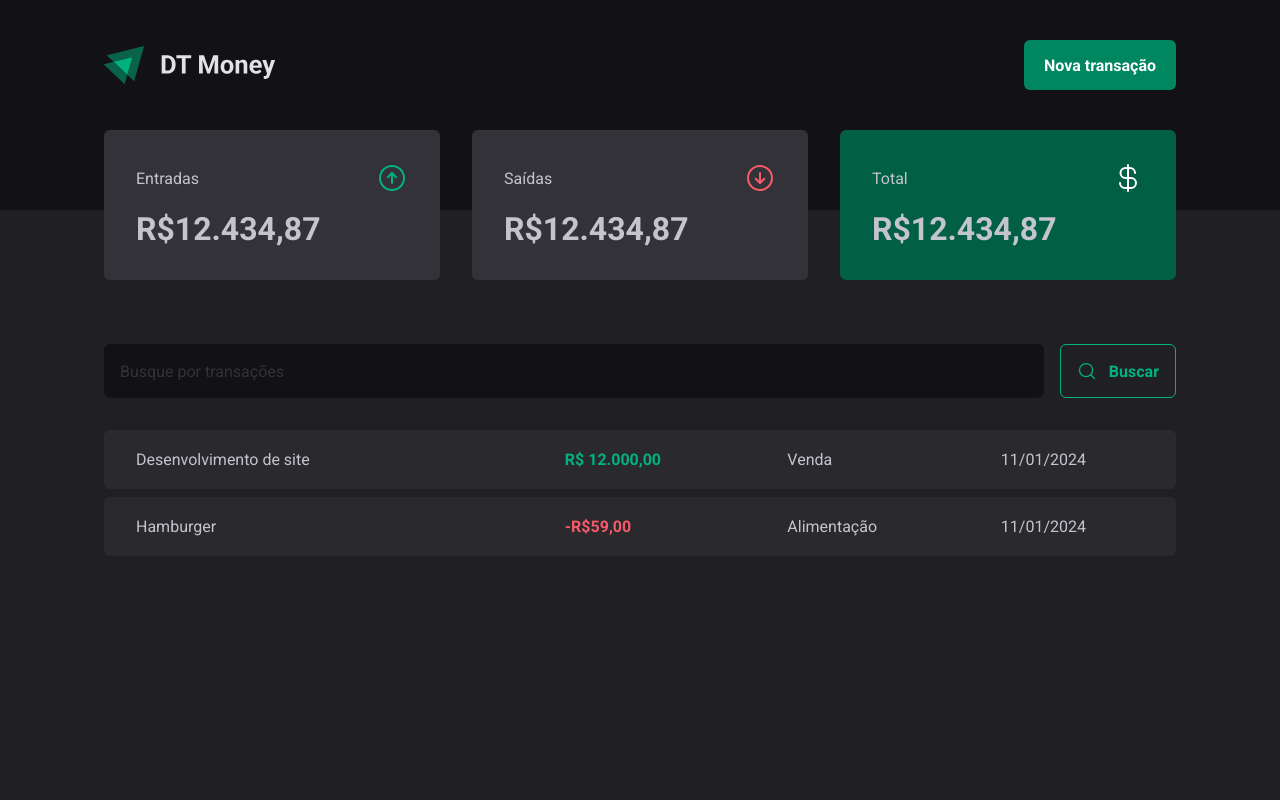
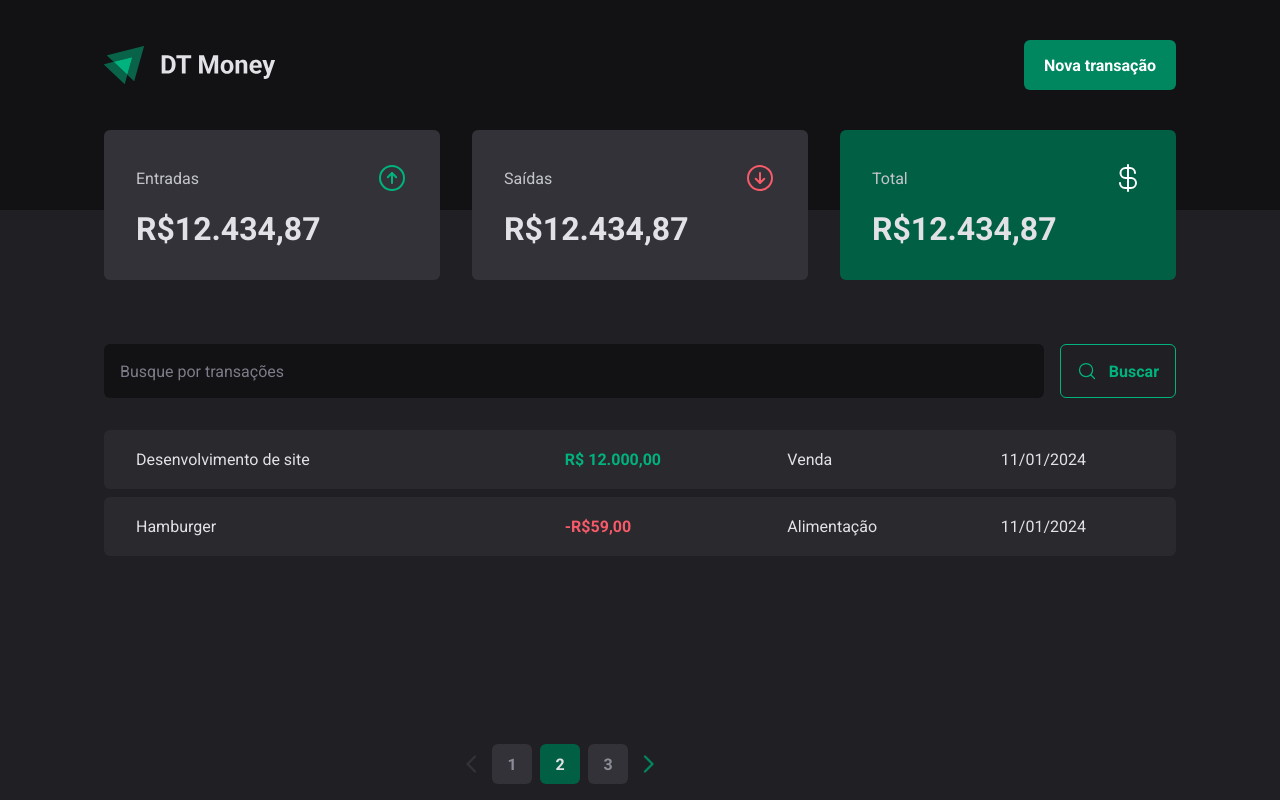
Before and after one commit to melovitor/DT-Money, a React (Vite) app: page / in a window 1280 px wide. Built offline with nearby package versions, Linux system fonts and the light colour scheme.

Commit message:
Componente: Pagination

```diff
--- a/src/pages/Transactions/SearchForm/styles.ts
+++ b/src/pages/Transactions/SearchForm/styles.ts
@@ -13,7 +13,7 @@ export const SearchFormContainer = styled.form`
         color: ${props => props.theme['gray-300']};
         padding: 1rem;
         &::placeholder {
-            color: ${props => props.theme['gray-600']};
+            color: ${props => props.theme['gray-500']};
         }
     }
 
--- /dev/null
+++ b/src/pages/Transactions/components/Pagination/index.tsx
@@ -0,0 +1,15 @@
+
+import { LastPage, NewPage, Page, PaginationContainer } from "./styles";
+
+export function Pagination(){
+    return(
+        <PaginationContainer>
+            <LastPage size={24} weight="bold"/>
+            <Page>1</Page>
+            <Page active>2</Page>
+            <Page>3</Page>
+            <NewPage size={24} weight="bold" active/>
+        </PaginationContainer>
+
+    )
+}
--- /dev/null
+++ b/src/pages/Transactions/components/Pagination/styles.ts
@@ -0,0 +1,42 @@
+import styled from "styled-components";
+import { CaretLeft, CaretRight } from "phosphor-react";
+
+export const PaginationContainer = styled.footer`
+    display: flex;
+    align-items: center;
+    justify-content: center;
+    position: absolute;
+
+    width: 100%;
+    max-width: 1120px;
+    margin: 0 auto;
+    padding: 0 1.5rem;
+    bottom: 1rem;
+    gap: .5rem;
+
+`
+
+interface PageProps {
+    active?: boolean;
+}
+
+export const Page = styled.div<PageProps>`
+    display: flex;
+    justify-content: center;
+    align-items: center;
+    width: 40px;
+    height: 40px;
+    padding: 1rem;
+    border-radius: 6px;
+    background-color: ${props => props.active === true ?  props.theme['green-700'] : props.theme['gray-600']};
+    color: ${props => props.active === true ?  props.theme['gray-100'] : props.theme['gray-400']};
+    font-weight: bold;
+`
+
+export const NewPage = styled(CaretRight)<PageProps>`
+    color: ${props => props.active === true ?  props.theme['green-500'] : props.theme['gray-600']};
+
+`
+export const LastPage = styled(CaretLeft)<PageProps>`
+    color: ${props => props.active === true ?  props.theme['green-500'] : props.theme['gray-600']};
+`
--- a/src/pages/Transactions/index.tsx
+++ b/src/pages/Transactions/index.tsx
@@ -1,6 +1,7 @@
 import { Header } from "../../components/Header";
 import { Summary } from "../../components/Summary";
 import { SearchForm } from "./SearchForm";
+import { Pagination } from "./components/Pagination";
 import { CalendarIcon, PriceHighLight, TagIcon, TransactionsContainer, TransactionsTable } from "./styles";
 
 export function Transactions(){
@@ -28,6 +29,7 @@ export function Transactions(){
                     </tbody>
                 </TransactionsTable>
             </TransactionsContainer>
+            <Pagination/>
         </div>
     )
 }
--- a/src/styles/global.ts
+++ b/src/styles/global.ts
@@ -15,7 +15,7 @@ export const GlobalStyle = createGlobalStyle`
 
     body {
         background-color: ${props => props.theme['gray-800']};
-        color:  ${props => props.theme['gray-300']};
+        color:  ${props => props.theme['gray-100']};
         -webkit-font-smoothing: antialiased;
     }
 
```
